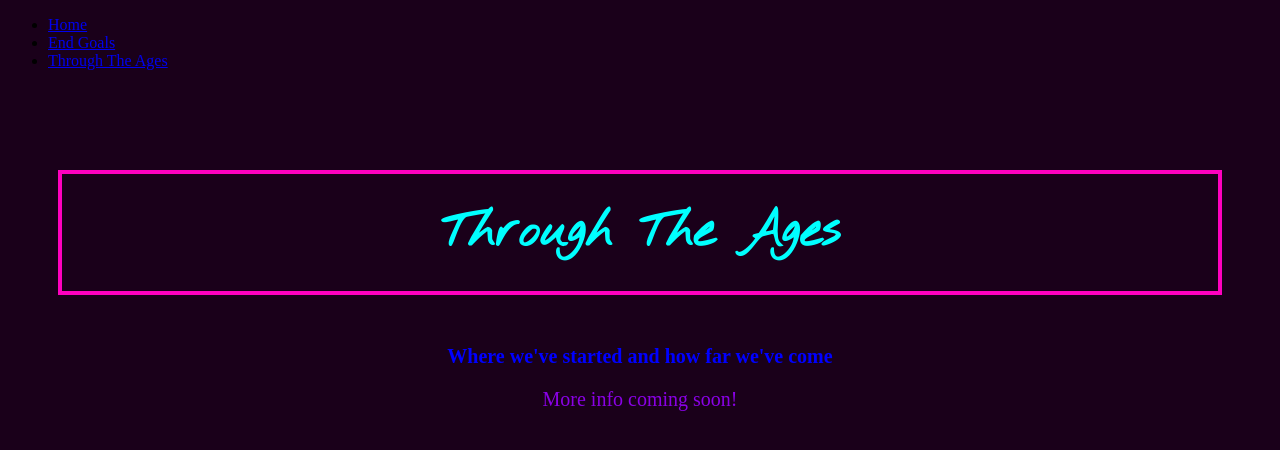
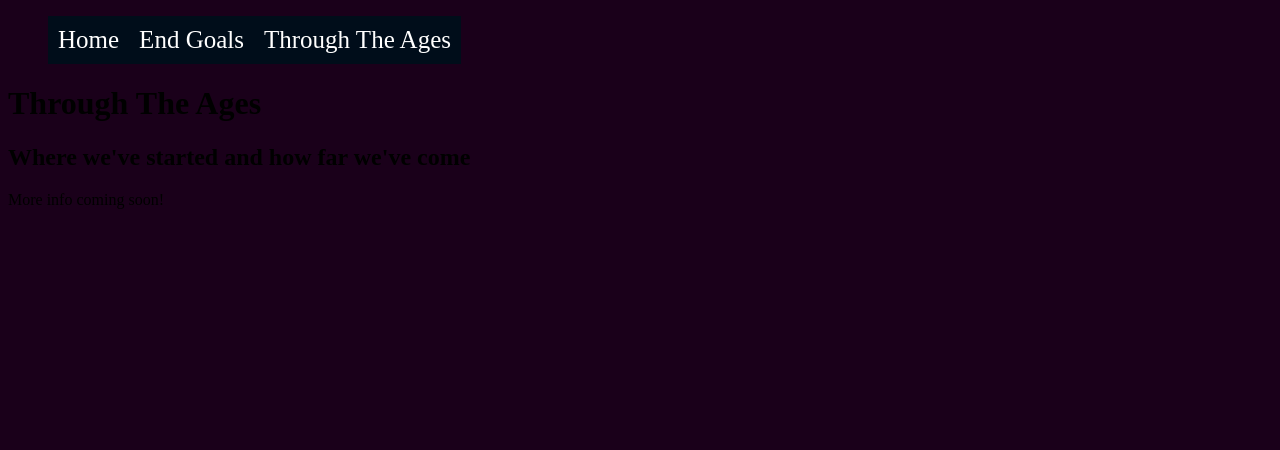
Before and after one commit to EmmyKnight/EmmyKnight.github.io, a plain HTML site: page ages.html in a window 1280 px wide. Drawn offline with Linux system fonts and the light colour scheme; a web font is replaced by a local one.

Commit message:
Update ages.html

```diff
--- a/ages.html
+++ b/ages.html
@@ -8,6 +8,35 @@
 <style>
 body{background-color: #1a001a;
 }
+	ul {
+  list-style-type: none;
+  margin: 10;
+  padding: 10;
+  overflow: hidden;
+}
+
+li {
+  float: left;
+}
+
+li a {
+  display: block;
+  padding: 10px;
+  background-color: #000d1a;
+  color: white;
+  font-size: 25px;
+  text-decoration: none;
+  text-align: center;
+  font-family: "Kiwi Maru", serif;
+}
+.homepage:hover {background-color: #00ffff;
+	color: black;
+}
+.endgoals:hover {background-color: #ff1875;
+	color: black;
+}
+.ages:hover {background-color: #cc00cc;
+	color: black;
 h1{color: #00ffff;
 	font-family: "Nothing You Could Do", cursive;
 	font-size: 50px;
```
